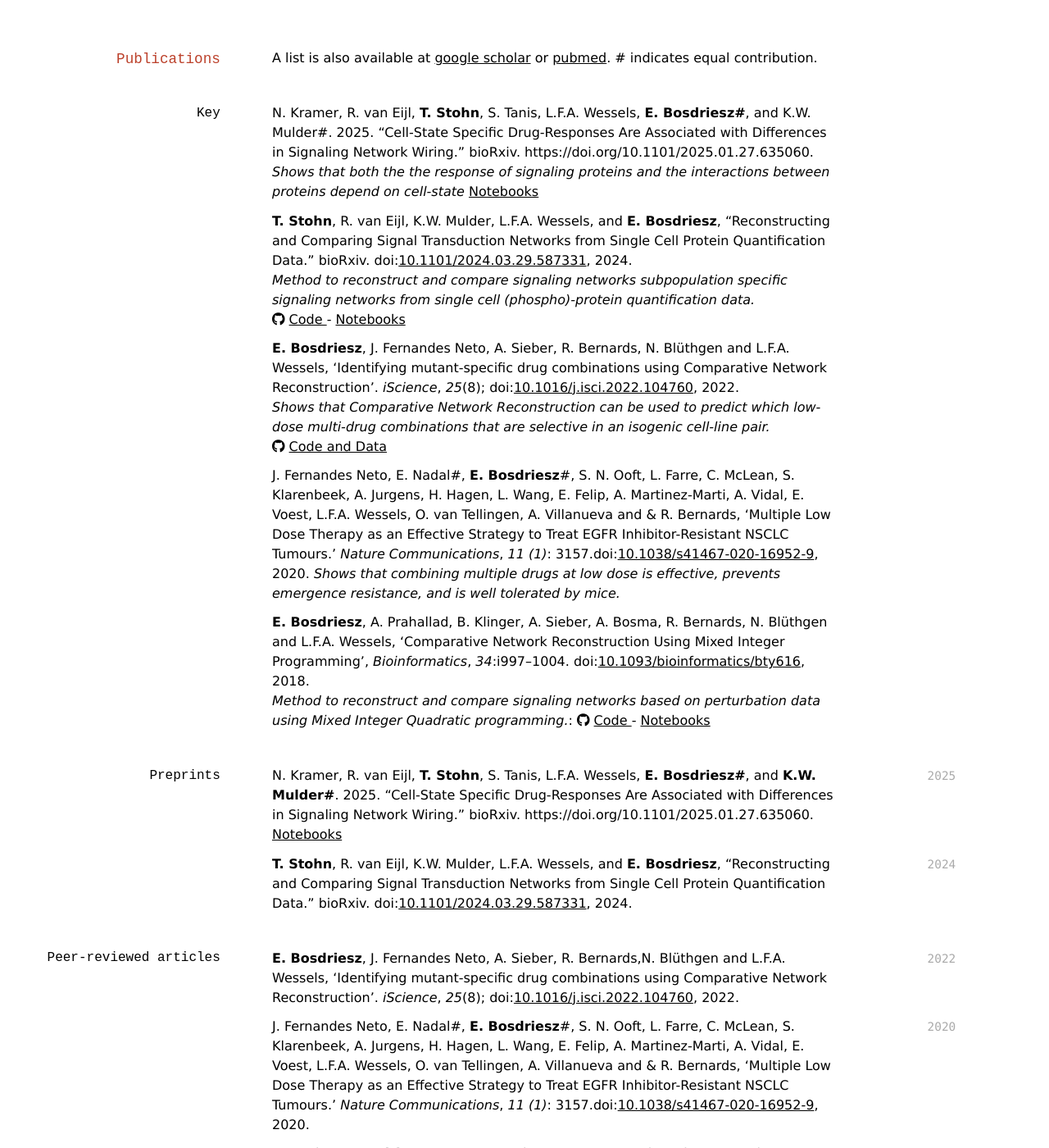
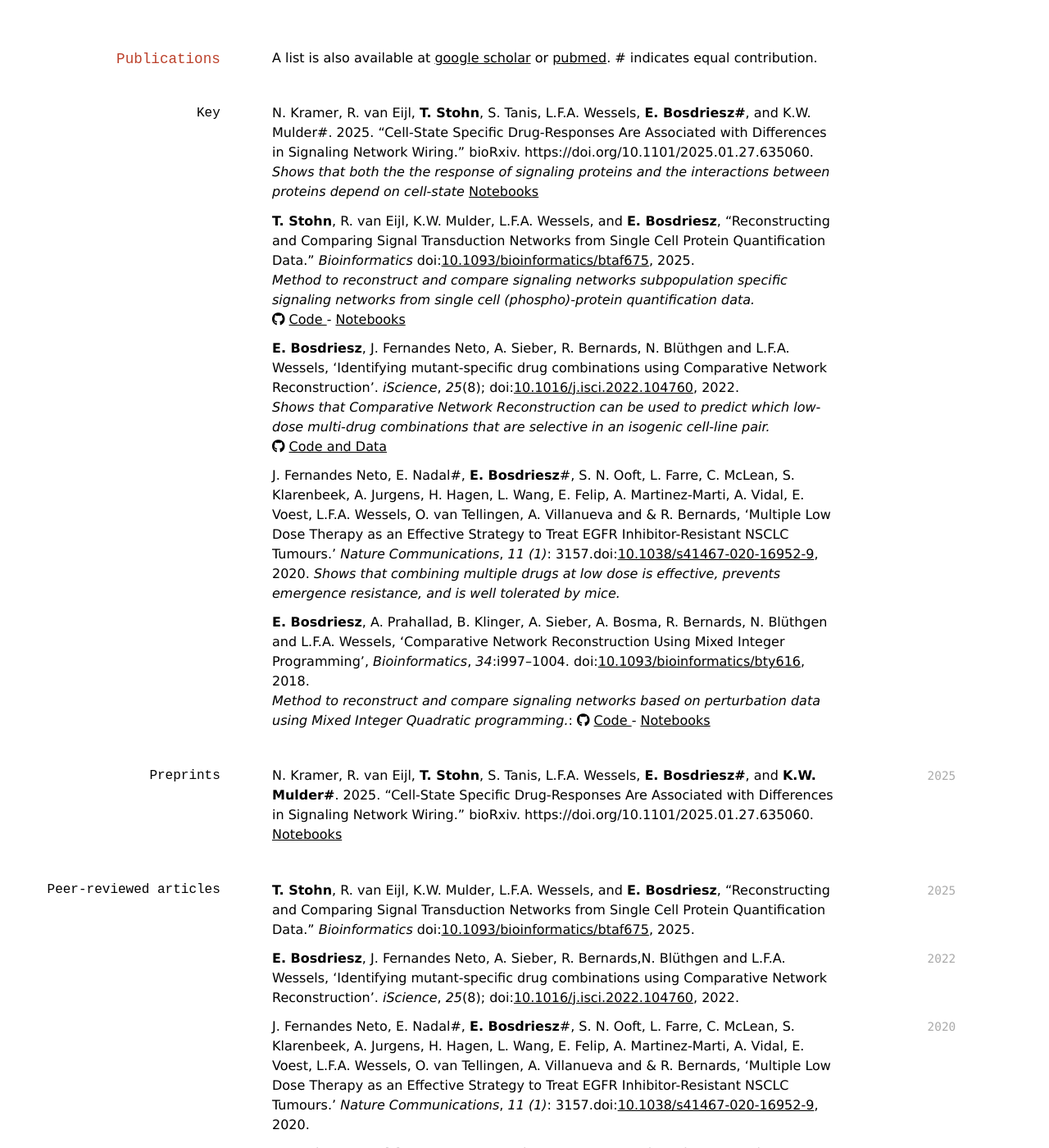
Before and after one commit to evertbosdriesz/markdown-cv, a Jekyll site: the page built from index.md, in a window 1280 px wide and 1400 px high, scrolled down 889 px. Shown: the whole window at 82% size. Built offline with Jekyll 4.4.1, drawn with Linux system fonts in a browser that asks for light colours; nearby versions of some CDN libraries; a style sheet for code colours, icons or effects is not loaded.

Commit message:
Updated publications

```diff
--- a/index.md
+++ b/index.md
@@ -104,11 +104,10 @@ N. Kramer, R. van Eijl, **T. Stohn**, S. Tanis, L.F.A. Wessels, **E. Bosdriesz<s
 *Shows that both the the response of signaling proteins and the interactions between proteins depend on cell-state*
 <a href="https://github.com/evertbosdriesz/scIDseq-CNR"> Notebooks </a>
 
-**T. Stohn**, R. van Eijl, K.W. Mulder, L.F.A. Wessels, and **E. Bosdriesz**, “Reconstructing and Comparing Signal Transduction Networks from Single Cell Protein Quantification Data.” bioRxiv. doi:[10.1101/2024.03.29.587331](https://doi.org/10.1101/2024.03.29.587331), 2024.<br>
+**T. Stohn**, R. van Eijl, K.W. Mulder, L.F.A. Wessels, and **E. Bosdriesz**, “Reconstructing and Comparing Signal Transduction Networks from Single Cell Protein Quantification Data.” *Bioinformatics* doi:[10.1093/bioinformatics/btaf675](https://doi.org/10.1093/bioinformatics/btaf675), 2025.<br>
 *Method to reconstruct and compare signaling networks subpopulation specific signaling networks from single cell (phospho)-protein quantification data.*<br>
 <i class="fab fa-github"></i> <a href="https://github.com/ibivu/scmra"> Code </a> -
 <a href="https://github.com/tstohn/scmra_analysis"> Notebooks </a>
-
 
 **E. Bosdriesz**, J. Fernandes Neto, A. Sieber, R. Bernards, N. Bl&uuml;thgen and L.F.A. Wessels, 'Identifying mutant-specific drug combinations using Comparative Network Reconstruction'. *iScience*, *25*(8); doi:[10.1016/j.isci.2022.104760](http://dx.doi.org/10.1016/j.isci.2022.104760), 2022.<br>
 *Shows that Comparative Network Reconstruction can be used to predict which low-dose multi-drug combinations that are selective in an isogenic cell-line pair.*<br>
@@ -140,10 +139,11 @@ doi:[10.1074/mcp.RA117.000486](https://doi.org/10.1074/mcp.RA117.000486), 2018.<
 N. Kramer, R. van Eijl, **T. Stohn**, S. Tanis, L.F.A. Wessels, **E. Bosdriesz<sup>#</sup>**, and **K.W. Mulder<sup>#</sup>**. 2025. “Cell-State Specific Drug-Responses Are Associated with Differences in Signaling Network Wiring.” bioRxiv. https://doi.org/10.1101/2025.01.27.635060.
 <a href="https://github.com/evertbosdriesz/scIDseq-CNR"> Notebooks </a>
 
-`2024`
-**T. Stohn**, R. van Eijl, K.W. Mulder, L.F.A. Wessels, and **E. Bosdriesz**, “Reconstructing and Comparing Signal Transduction Networks from Single Cell Protein Quantification Data.” bioRxiv. doi:[10.1101/2024.03.29.587331](https://doi.org/10.1101/2024.03.29.587331), 2024.
 
 ### Peer-reviewed articles
+
+`2025`
+**T. Stohn**, R. van Eijl, K.W. Mulder, L.F.A. Wessels, and **E. Bosdriesz**, “Reconstructing and Comparing Signal Transduction Networks from Single Cell Protein Quantification Data.” *Bioinformatics* doi:[10.1093/bioinformatics/btaf675](https://doi.org/10.1093/bioinformatics/btaf675), 2025.<br>
 
 `2022`
 **E. Bosdriesz**, J. Fernandes Neto, A. Sieber, R. Bernards,N. Bl&uuml;thgen and L.F.A. Wessels, 'Identifying mutant-specific drug combinations using Comparative Network Reconstruction'. *iScience*, *25*(8); doi:[10.1016/j.isci.2022.104760](http://dx.doi.org/10.1016/j.isci.2022.104760), 2022.
```
